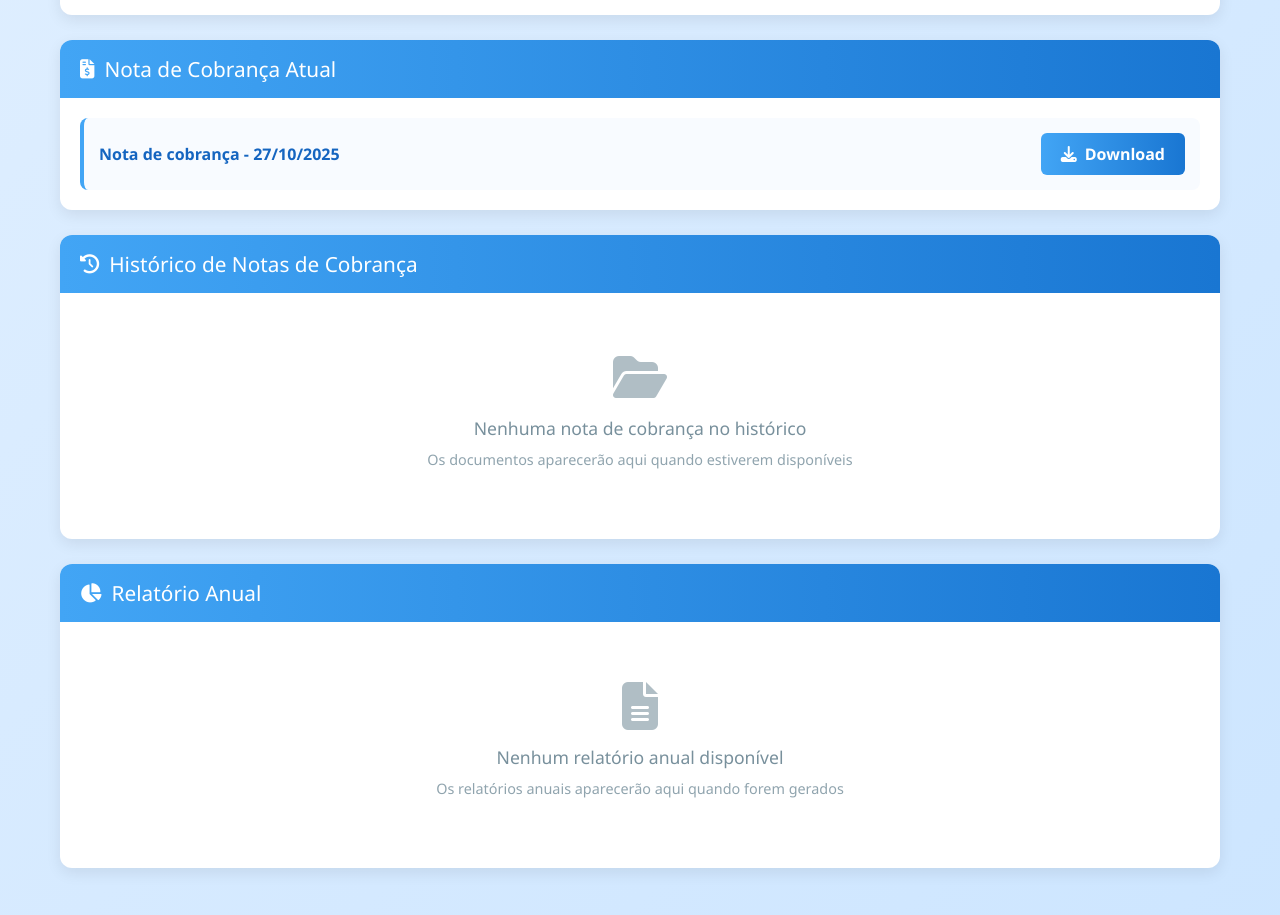
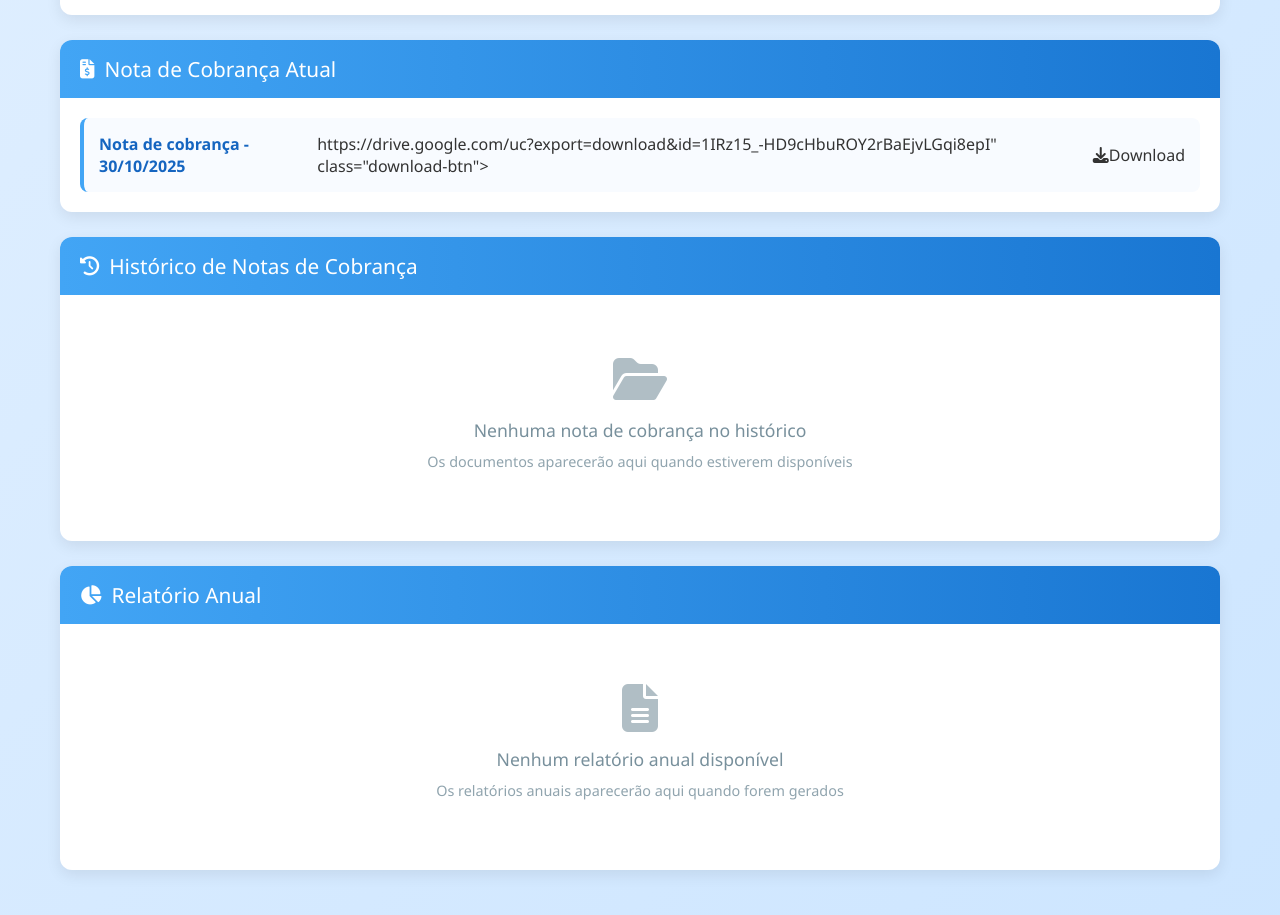
Before and after one commit to costurconfeccoes-hub/clientenalecrim, a plain HTML site: page index.html in a window 1280 px wide. Shown: the part 1180-2095 px from the top of the page. Drawn offline with Linux system fonts and the light colour scheme.

Commit message:
Update index.html

```diff
--- a/index.html
+++ b/index.html
@@ -307,9 +307,8 @@
                 <div class="download-area">
                     <div class="download-item">
                         <div class="file-info">
-                            <div class="file-name">Nota de cobrança - 27/10/2025</div>
-                        </div>
-                        <a href="https://drive.google.com/uc?export=download&id=1xx6115QGaOIdsNEYdIjY0dRkwqUBJ7Pk" class="download-btn">
+                            <div class="file-name">Nota de cobrança - 30/10/2025</div>
+                        </div>https://drive.google.com/uc?export=download&id=1IRz15_-HD9cHbuROY2rBaEjvLGqi8epI" class="download-btn">
                             <i class="fas fa-download"></i> Download
                         </a>
                     </div>
```
